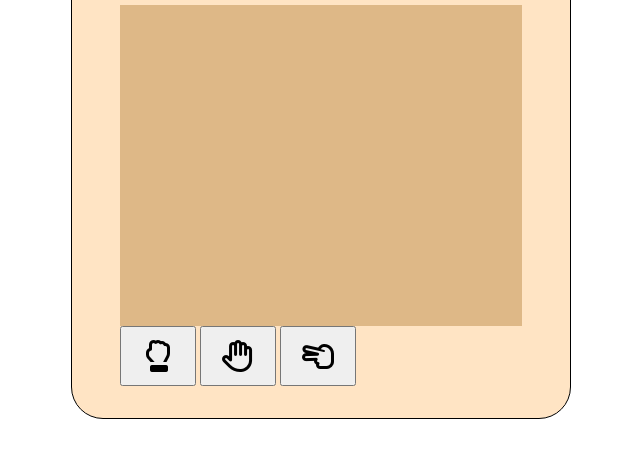
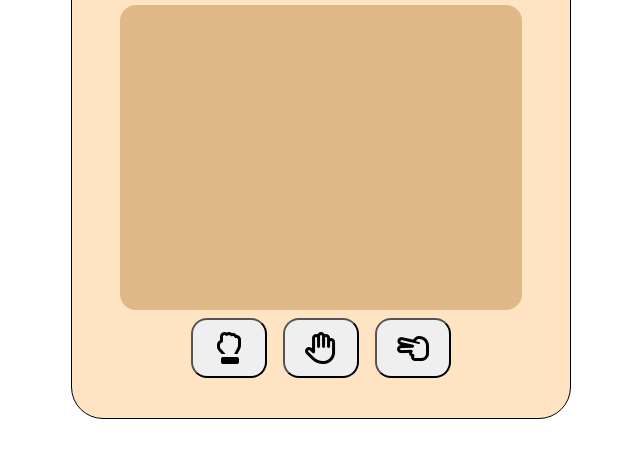
Before and after one commit to yusef-codes10/rock-paper-scissors, a plain HTML site: page game/index.html in a window 1280 px wide. Shown: the part 231-688 px from the top of the page, without its empty margins (319-959 px from the left). Drawn offline with Linux system fonts and the light colour scheme.

Commit message:
more style | bts later

```diff
--- a/game/styles.css
+++ b/game/styles.css
@@ -35,11 +35,22 @@ body {
 .game-display {
     background-color: burlywood;
     flex: 1;
+    border: none;
+    border-radius: 1rem;
+}
+
+.game-btns {
+    display: flex;
+    justify-content: center;
+    align-items: center;
+    gap: 1rem;
+    margin: 0.5rem 0;
 }
 
 .game-btns button {
     padding: 12px 16px;
     cursor: pointer;
+    border-radius: 1rem;
 }
 
 .game-btns button i {
```
